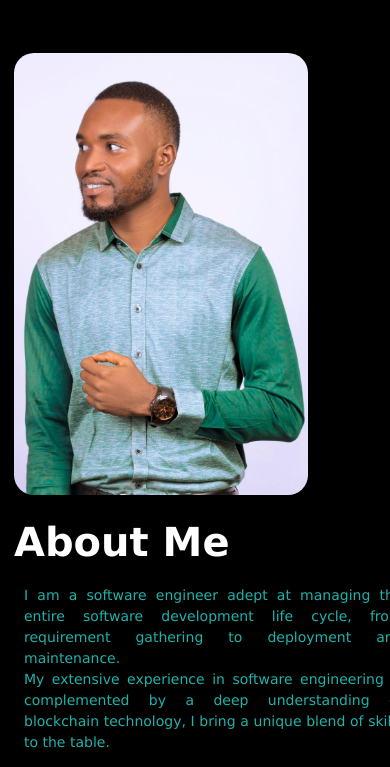
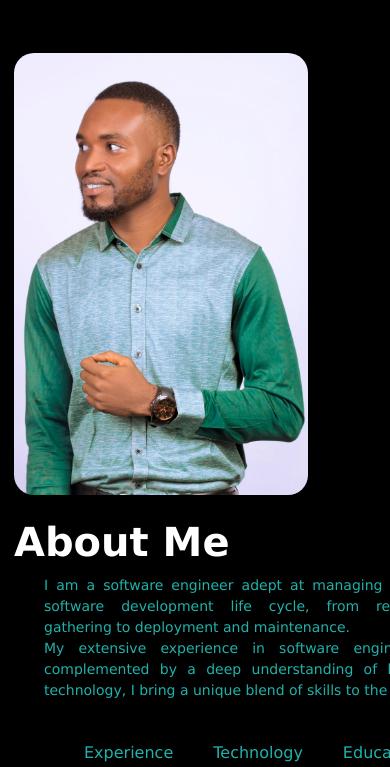
Before and after one commit to Bryanmankind/PortfoilioSite, a website: page staticPublic/about.html in a window 390 px wide. Shown: the part 77-844 px from the top of the page. Drawn offline with Linux system fonts and the light colour scheme.

Commit message:
update css

```diff
--- a/staticPublic/PortfolioSite.css
+++ b/staticPublic/PortfolioSite.css
@@ -511,8 +511,10 @@ nav .fa-solid {
   .about-col-2 p {
     word-wrap: break-word;
     overflow-wrap: break-word;
-    margin-left: 30px 0;
+    margin: 0;
+    padding-left: 30px;
   }
+
 
   .tab-links {
     font-size: 16px;
```
